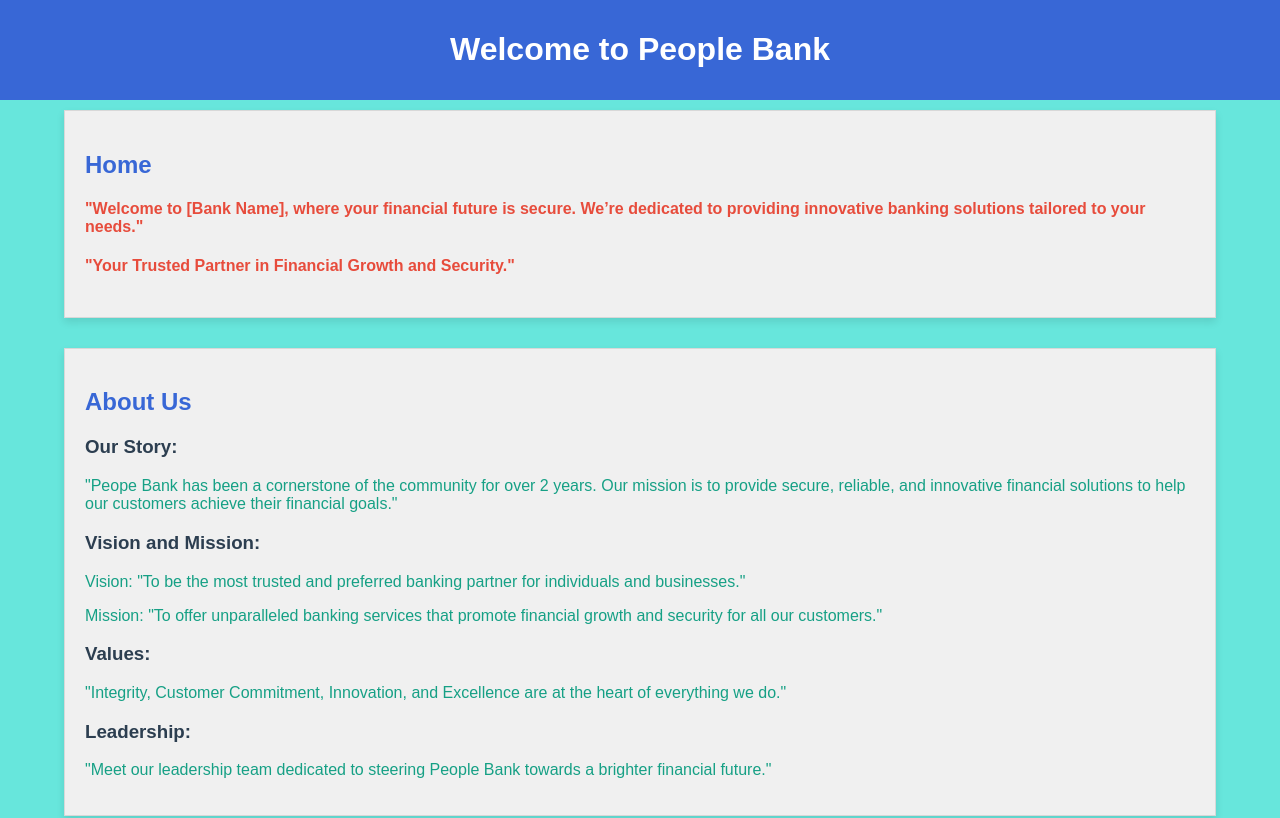
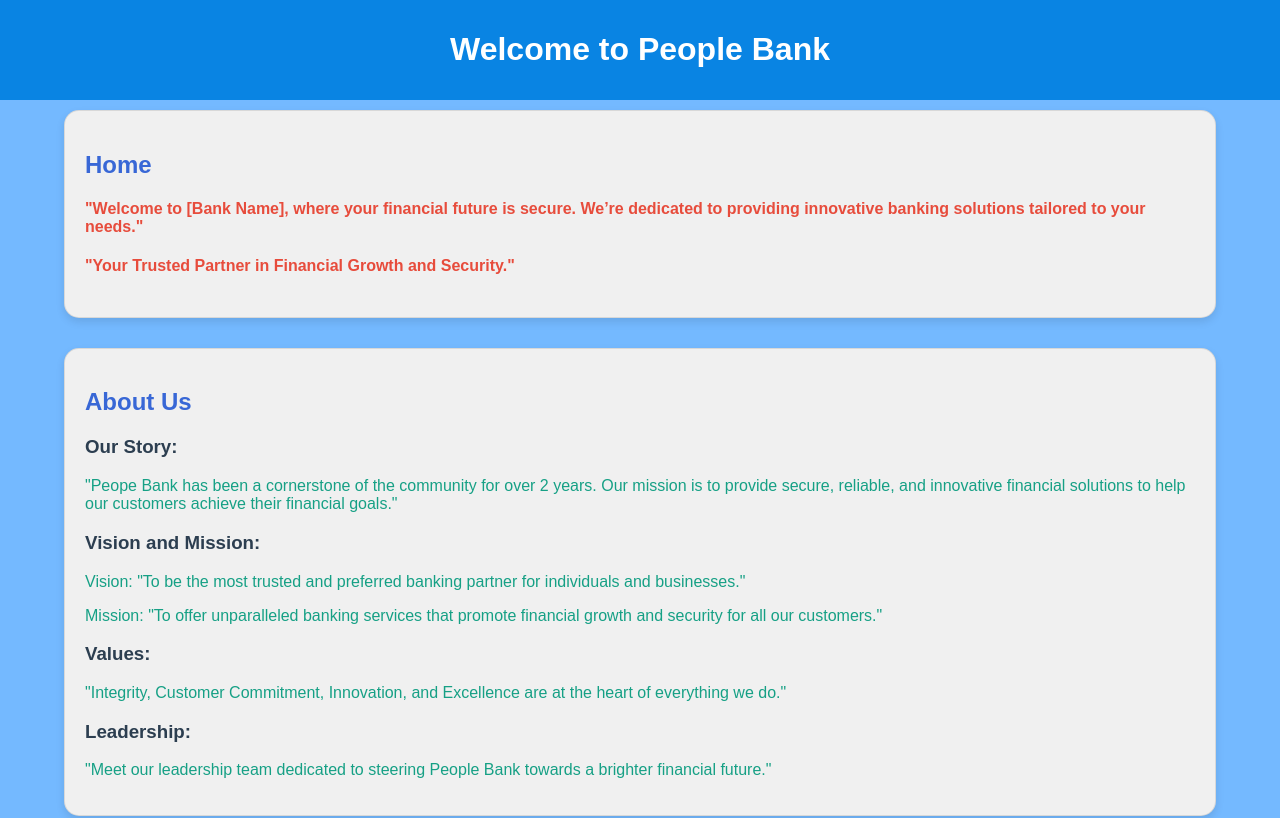
Before and after one commit to aish-ch18/Bank-ChatBot, a plain HTML site: page index.html in a window 1280 px wide. Shown: the top 818 px of the page. Drawn offline with Linux system fonts and the light colour scheme.

Commit message:
Styles.css

```diff
--- a/Styles.css
+++ b/Styles.css
@@ -5,11 +5,11 @@ body {
     font-family: Arial, sans-serif;
     margin: 0;
     padding: 0;
-    background-color: #67e6dc;
+    background-color: #74b9ff;
 }
 
 header {
-    background-color: #3867d6;
+    background-color: #0984e3;
     color: white;
     padding: 10px 0;
     text-align: center;
@@ -34,7 +34,7 @@ nav ul li a {
     margin: 10px auto;
     padding: 20px;
     border: 1px solid rgba(0, 0, 0, 0.1);
-    border-radius: 0;
+    border-radius: 15px;
     background-color: #f0f0f0;
     box-shadow: 0 4px 8px rgba(0, 0, 0, 0.1);
     box-sizing: border-box;
@@ -45,7 +45,7 @@ nav ul li a {
     margin: 10px auto;
     padding: 20px;
     border: 1px solid rgba(0, 0, 0, 0.1);
-    border-radius: 0;
+    border-radius: 15px;
     background-color: #f0f0f0;
     box-shadow: 0 4px 8px rgba(0, 0, 0, 0.1);
     box-sizing: border-box;
@@ -55,7 +55,7 @@ nav ul li a {
     margin: 20px auto;
     padding: 20px;
     border: 1px solid rgba(0, 0, 0, 0.1);
-    border-radius: 0;
+    border-radius: 15px;
     background-color: #f0f0f0;
     box-shadow: 0 4px 8px rgba(0, 0, 0, 0.1);
     box-sizing: border-box;
@@ -65,7 +65,7 @@ nav ul li a {
     margin: 20px auto;
     padding: 20px;
     border: 1px solid rgba(0, 0, 0, 0.1);
-    border-radius: 0;
+    border-radius: 15px;
     background-color: #f0f0f0;
     box-shadow: 0 4px 8px rgba(0, 0, 0, 0.1);
     box-sizing: border-box;
```
